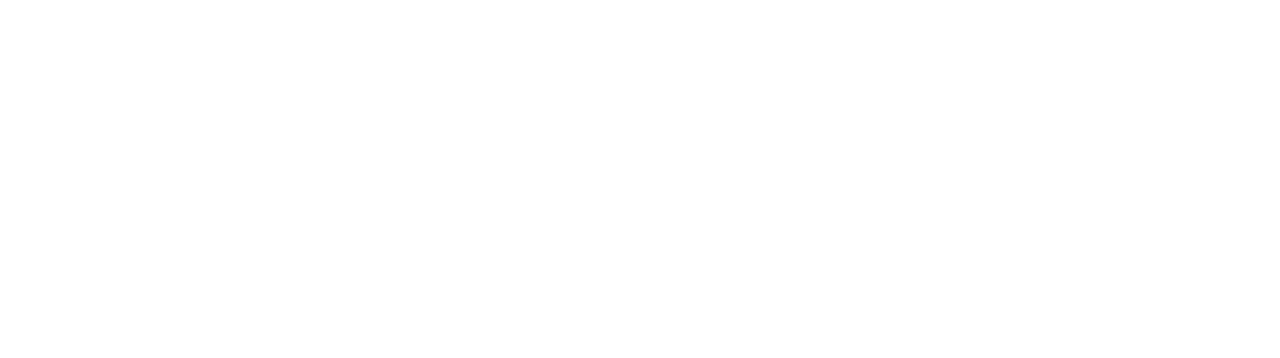
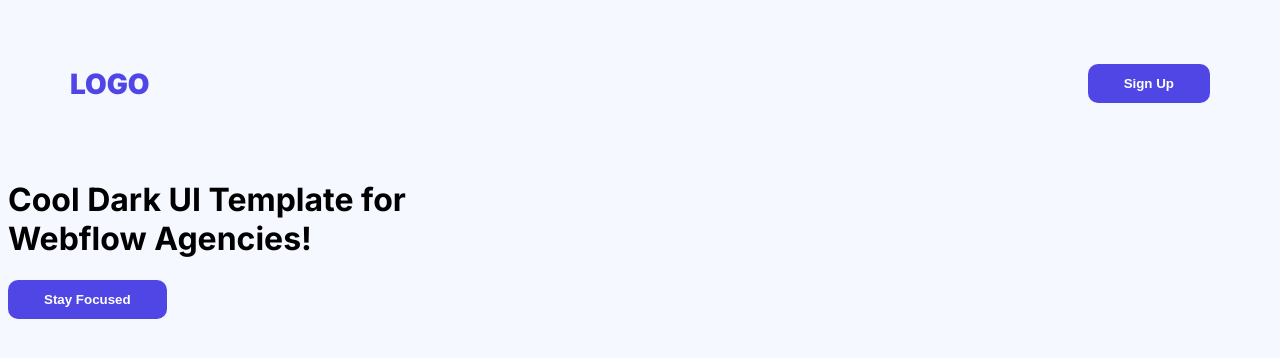
Before and after one commit to AfrinAfro/ph-a1, a plain HTML site: page index.html in a window 1280 px wide. Drawn offline with Linux system fonts and the light colour scheme.

Commit message:
added navbar

```diff
--- a/index.html
+++ b/index.html
@@ -4,8 +4,46 @@
     <meta charset="UTF-8">
     <meta name="viewport" content="width=device-width, initial-scale=1.0">
     <title>Web Flow</title>
+    <link rel="stylesheet" href="styles/webflow.css">
+    <link rel="preconnect" href="https://fonts.googleapis.com">
+<link rel="preconnect" href="https://fonts.gstatic.com" crossorigin>
+
+<link href="https://fonts.googleapis.com/css2?family=Inter:ital,opsz,wght@0,14..32,100..900;1,14..32,100..900&display=swap" rel="stylesheet">
+<link rel="preconnect" href="https://fonts.googleapis.com">
+<link rel="preconnect" href="https://fonts.gstatic.com" crossorigin>
 </head>
-<body>
+
+<body class="inter-normal">
+
+<header class="hero">
+  <nav class="navbar">
+    <div class="nav-container">
+      <h3 class="nav-title">LOGO</h3>
+      <button class="btn-everywhere raleway-normal">Sign Up</button>
+    </div>
+  </nav>
+
+  <div class="hero-content">
+    <h1>Cool Dark UI Template for<br>Webflow Agencies!</h1>
+    <button class="btn-everywhere raleway-normal">Stay Focused</button>
+  </div>
+</header>
+<main>
+
+
+
+
+
+
+
+
+</main>
+ <footer>
+
+ </footer>
 
 </body>
+
+
+
 </html>
--- /dev/null
+++ b/styles/webflow.css
@@ -0,0 +1,43 @@
+body{
+    background: #f6f8ff;
+
+}
+/* shared css */
+
+
+
+.inter-normal {
+  font-family: "Inter", sans-serif;
+  font-optical-sizing: auto;
+  font-style: normal;
+}
+.btn-everywhere {
+  background: #4f46e5;
+  color: white;
+  border: none;
+  padding: 12px 36px;
+  border-radius: 10px;
+  font-weight: bold;
+  cursor:pointer;
+}
+/* nav style */
+.navbar {
+  width: 100%;
+}
+
+.nav-container {
+  max-width: 1140px;
+  height: 151px;
+  margin: 0 auto;
+  padding: 0 50px;
+
+  display: flex;
+  justify-content: space-between;
+  align-items: center;
+}
+
+.nav-title {
+  font-size: 28px;
+  font-weight: 900;
+  color: #4f46e5;
+}
```
Also changed, not shown: Assets/Hero-bg.png (added), Assets/avatar.png (added), Assets/icon-star.png (added), Assets/wc-big.png (added), Assets/wc-mini.png (added).
